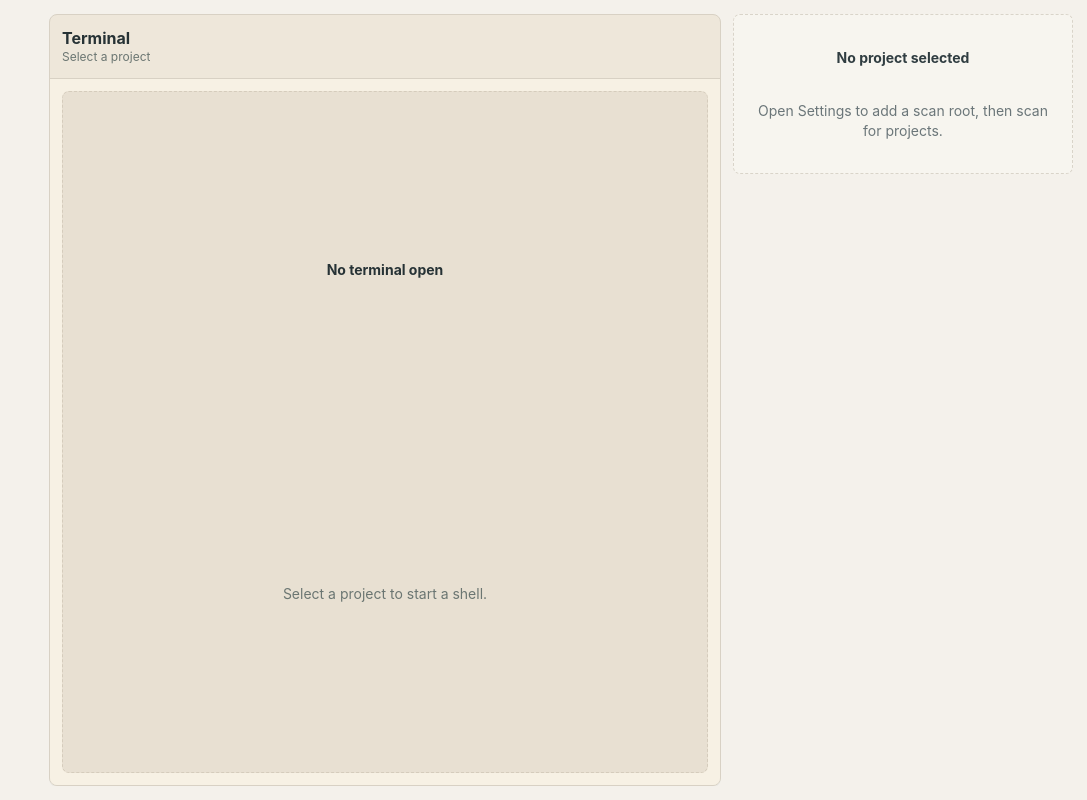
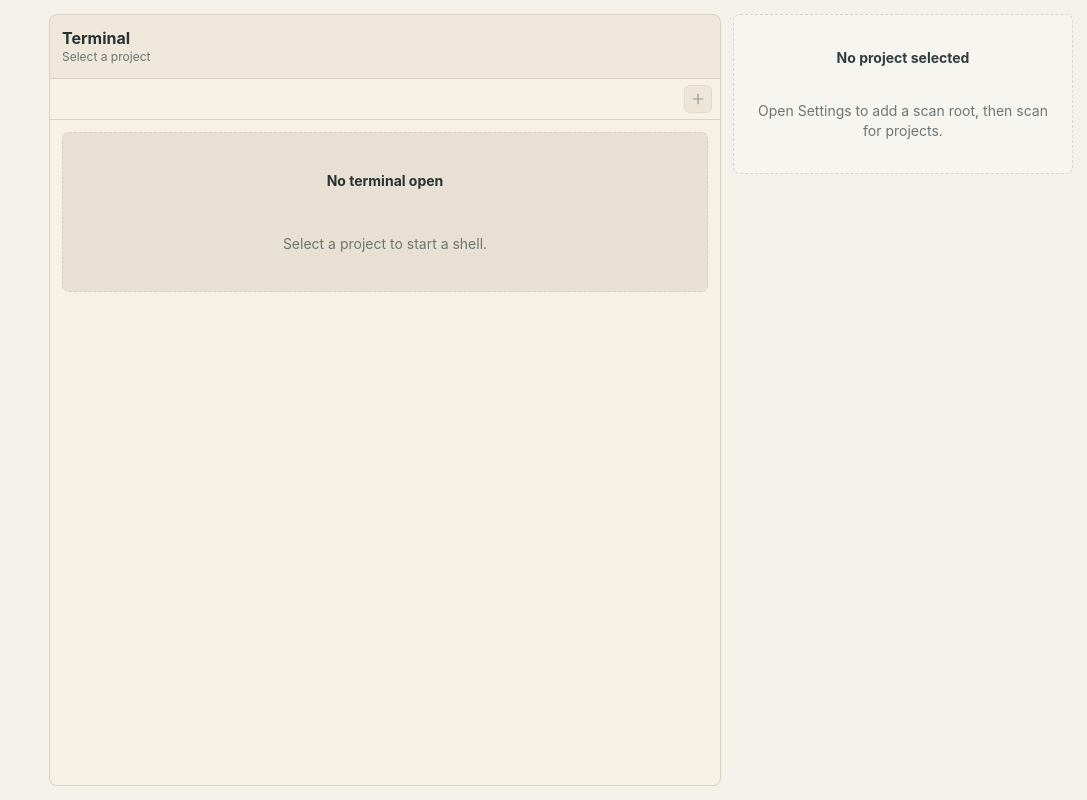
Before and after one commit to tigerlaibao/SharkBay, a React (Vite) app: page / in a window 1280 px wide. Shown: the whole page, without its empty margins (193-1280 px from the left). Built offline with nearby package versions, Linux system fonts and the light colour scheme.

Commit message:
Reset terminal observation on input

```diff
--- a/src/renderer/App.tsx
+++ b/src/renderer/App.tsx
@@ -1193,10 +1193,7 @@ const TerminalPane = forwardRef<TerminalPaneHandle, {
   const activeProjectIdRef = useRef<string | null>(null);
   const creatingProjects = useRef(new Set<string>());
   const quietTimers = useRef(new Map<string, ReturnType<typeof window.setTimeout>>());
-  const activeSpace = activeProjectId ? spaces[activeProjectId] ?? null : null;
   const selectedSpace = candidate?.id ? spaces[candidate.id] ?? null : null;
-  const visibleSpace = selectedSpace ?? activeSpace;
-  const activeTab = visibleSpace?.tabs.find((tab) => tab.session.id === visibleSpace.activeId) ?? visibleSpace?.tabs[0] ?? null;
   const canCreate = bridgeAvailable && Boolean(candidate?.path);
   const services = candidate?.services ?? [];
 
@@ -1335,7 +1332,7 @@ const TerminalPane = forwardRef<TerminalPaneHandle, {
   ) {
     try {
       const session = await createTerminal(cwd, projectName, options);
-      const terminal = createXTerm(session.id, appearanceTheme, setToast);
+      const terminal = createXTerm(session.id, appearanceTheme, setToast, recordTerminalInputActivity);
       const tab: TerminalTab = {
         session,
         terminal: terminal.instance,
@@ -1418,6 +1415,15 @@ const TerminalPane = forwardRef<TerminalPaneHandle, {
     }));
 
     scheduleTerminalQuietTimer(sessionId);
+  }
+
+  function recordTerminalInputActivity(sessionId: string) {
+    clearTerminalQuietTimer(sessionId);
+    setSpaces((current) => mapTerminalTab(current, sessionId, (currentTab) => ({
+      ...currentTab,
+      activityState: currentTab.activityState === "done" ? "done" : "idle",
+      outputBurstStartedAt: null,
+    })));
   }
 
   function scheduleTerminalQuietTimer(sessionId: string) {
@@ -1607,14 +1613,33 @@ const TerminalPane = forwardRef<TerminalPaneHandle, {
                   onResize={(cols, rows) => void resizeTerminal(tab.session.id, cols, rows).catch((error) => setToast({ tone: "error", message: asMessage(error) }))}
                 />
               ))}
+              {!space.tabs.length ? (
+                <div className="xterm-empty-state">
+                  <EmptyState
+                    title="No terminal open"
+                    body="Open a tab for the selected project."
+                  />
+                </div>
+              ) : null}
             </div>
           </div>
         ))}
-        {!activeTab ? (
-          <EmptyState
-            title="No terminal open"
-            body={candidate ? "Open a tab for the selected project." : "Select a project to start a shell."}
-          />
+        {!Object.values(spaces).length ? (
+          <div className="terminal-space is-active terminal-empty-space">
+            <div className="terminal-tabs">
+              <button aria-label="New terminal tab" className="icon-button terminal-tab-add" disabled={!canCreate} title="New terminal tab" type="button" onClick={() => void openCurrentProjectTab()}>
+                <PlusIcon />
+              </button>
+            </div>
+            <div className="xterm-surface-stack">
+              <div className="xterm-empty-state">
+                <EmptyState
+                  title="No terminal open"
+                  body={candidate ? "Open a tab for the selected project." : "Select a project to start a shell."}
+                />
+              </div>
+            </div>
+          </div>
         ) : null}
       </div>
     </div>
@@ -1695,7 +1720,12 @@ function XTermSurface({
   );
 }
 
-function createXTerm(sessionId: string, appearanceTheme: AppearanceTheme, setToast: (toast: Toast) => void): { instance: XTerm; fitAddon: FitAddon; disposables: Disposable[] } {
+function createXTerm(
+  sessionId: string,
+  appearanceTheme: AppearanceTheme,
+  setToast: (toast: Toast) => void,
+  onInput: (sessionId: string) => void,
+): { instance: XTerm; fitAddon: FitAddon; disposables: Disposable[] } {
   const instance = new XTerm({
     allowTransparency: false,
     cursorBlink: true,
@@ -1708,6 +1738,7 @@ function createXTerm(sessionId: string, appearanceTheme: AppearanceTheme, setToa
   instance.loadAddon(fitAddon);
   instance.loadAddon(new WebLinksAddon());
   const inputDisposable = instance.onData((data) => {
+    onInput(sessionId);
     void sendTerminalInput(sessionId, data).catch((error) => {
       setToast({ tone: "error", message: asMessage(error) });
     });
--- a/src/styles/app.css
+++ b/src/styles/app.css
@@ -1993,6 +1993,11 @@ button.project-file-toggle:focus-visible {
 .xterm-surface-stack {
   position: relative;
   overflow: hidden;
+}
+
+.xterm-empty-state {
+  position: absolute;
+  inset: 0;
 }
 
 .xterm-surface {
```
Also changed, not shown: .sharkbay/queue.json, .sharkbay/queue.md, .sharkbay/state.json, .sharkbay/state.md, .sharkbay/tasks/t-083-terminal-input-observation-and-empty-state/contract.md (added), .sharkbay/tasks/t-083-terminal-input-observation-and-empty-state/implementation.md (added), .sharkbay/tasks/t-083-terminal-input-observation-and-empty-state/status.md (added), .sharkbay/tasks/t-083-terminal-input-observation-and-empty-state/verification.md (added).
